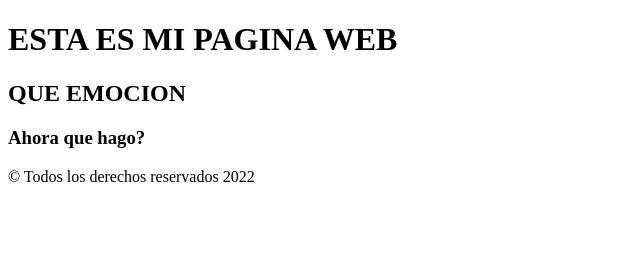
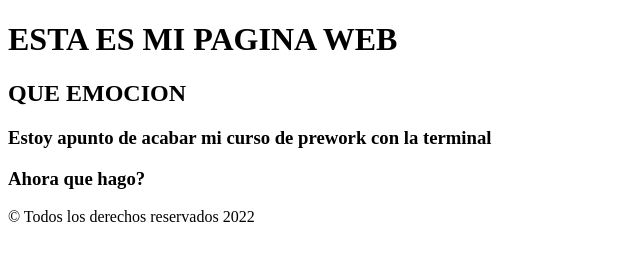
Before and after one commit to Andrespsv/ProyectoPersonal, a plain HTML site: page index.html in a window 1280 px wide. Shown: the whole page, without its empty margins (0-640 px from the left). Drawn offline with Linux system fonts and the light colour scheme.

Commit message:
cambios agregados

```diff
--- a/index.html
+++ b/index.html
@@ -9,6 +9,7 @@
 <body>
     <h1>ESTA ES MI PAGINA WEB</h1>
     <H2>QUE EMOCION</H2>
+    <h3>Estoy apunto de acabar mi curso de prework con la terminal</h3>
     <h3>Ahora que hago?</h3>
     <p> © Todos los derechos reservados 2022</p>
 </body>
```
